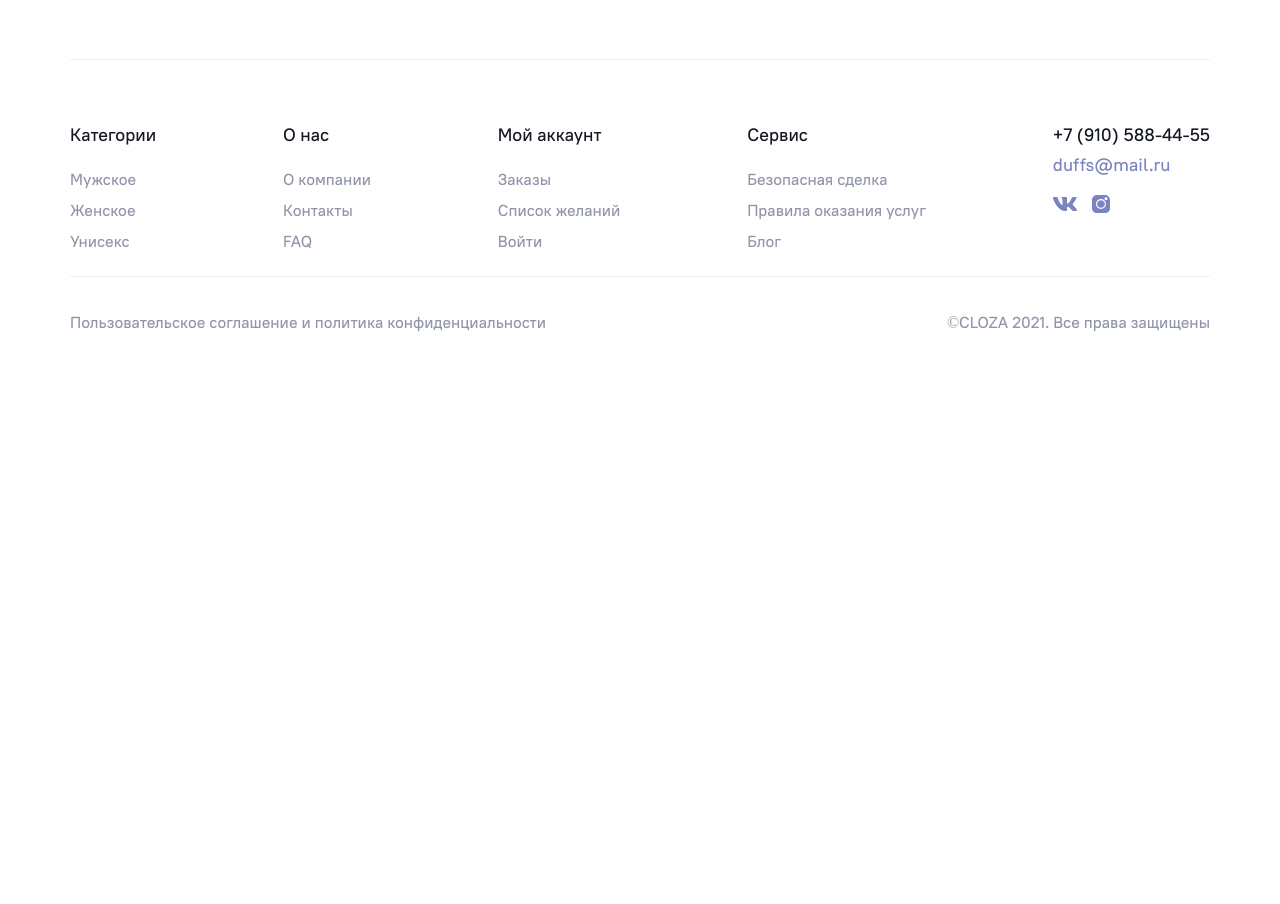
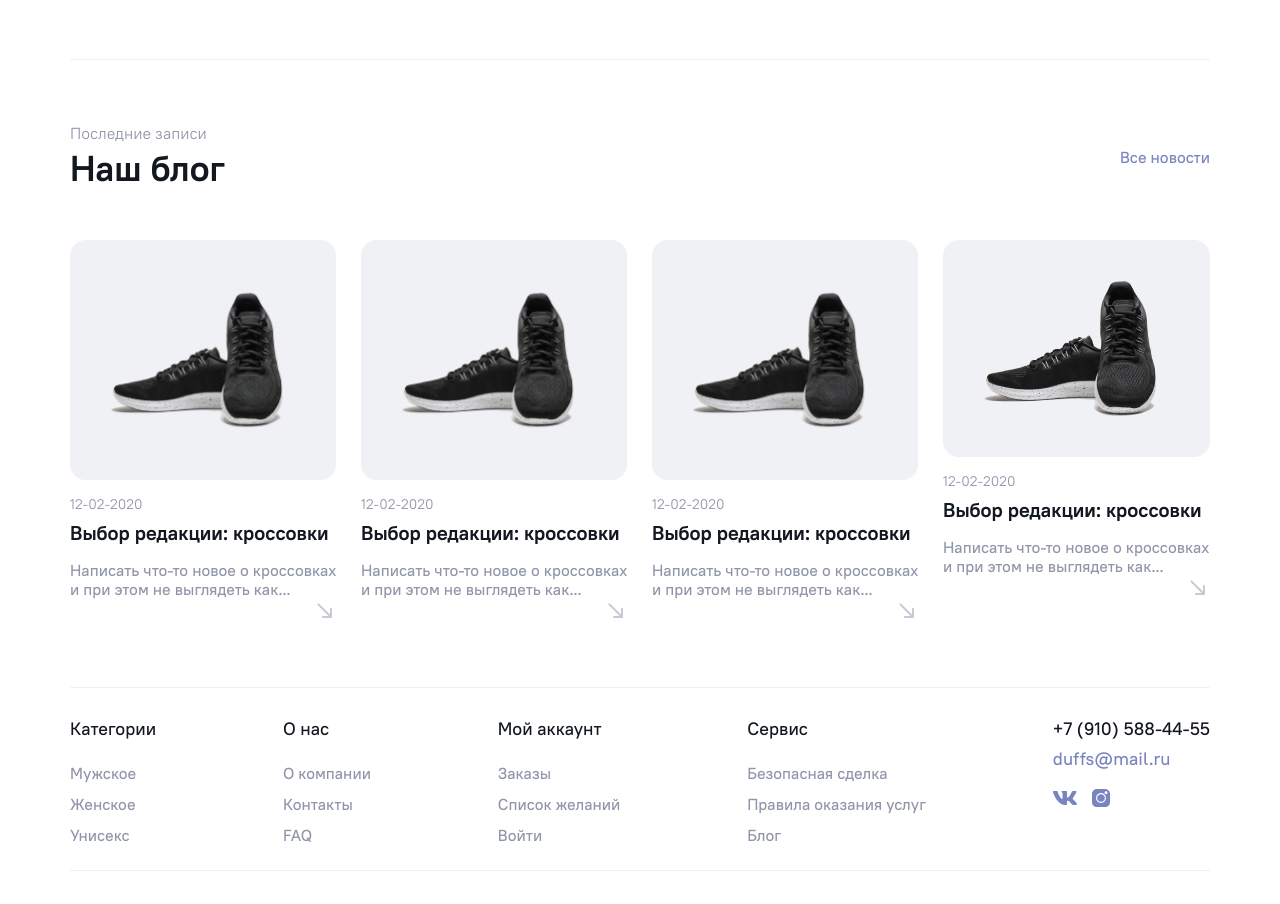
Before and after one commit to TwiZzys/Closa, a website: page app/index.html in a window 1280 px wide. Shown: the part 3460-4364 px from the top of the page. Before the commit the page ends 3827 px from the top, so only its background shows below. Drawn offline with nearby package versions, Linux system fonts and the light colour scheme; files that its build step writes are made by us from their sources.

Commit message:
Added blog section

```diff
--- a/app/index.html
+++ b/app/index.html
@@ -680,6 +680,87 @@
         </div>
       </div>
     </section>
+    <section class="blog popular">
+      <div class="container">
+        <div class="popular__inner blog__inner">
+          <div class="product-box">
+            <div class="product-box__inner">
+              <h2 class="title">
+                <span class="subtitle">
+                  Последние записи
+                </span>
+                Наш блог
+              </h2>
+              <a class="link" href="#">
+                Все новости
+              </a>
+            </div>
+          </div>
+          <div class="popular-items">
+            <a class="blog__article" href="#">
+              <img class="blog__article-img" src="images/blog/1.jpg" alt="blog image">
+              <p class="blog__article-date">
+                12-02-2020
+              </p>
+              <h5 class="blog__article-title">
+                Выбор редакции: кроссовки
+              </h5>
+              <p class="blog__article-text">
+                Написать что-то новое о кроссовках и при этом не выглядеть как...
+              </p>
+              <div class="blog__article-arrow">
+                <img class="blog__article-linkArrow" src="images/icons/blog-arrow.svg" alt="">
+              </div>
+            </a>
+            <a class="blog__article" href="#">
+              <img class="blog__article-img" src="images/blog/1.jpg" alt="blog image">
+              <p class="blog__article-date">
+                12-02-2020
+              </p>
+              <h5 class="blog__article-title">
+                Выбор редакции: кроссовки
+              </h5>
+              <p class="blog__article-text">
+                Написать что-то новое о кроссовках и при этом не выглядеть как...
+              </p>
+              <div class="blog__article-arrow">
+                <img class="blog__article-linkArrow" src="images/icons/blog-arrow.svg" alt="">
+              </div>
+            </a>
+            <a class="blog__article" href="#">
+              <img class="blog__article-img" src="images/blog/1.jpg" alt="blog image">
+              <p class="blog__article-date">
+                12-02-2020
+              </p>
+              <h5 class="blog__article-title">
+                Выбор редакции: кроссовки
+              </h5>
+              <p class="blog__article-text">
+                Написать что-то новое о кроссовках и при этом не выглядеть как...
+              </p>
+              <div class="blog__article-arrow">
+                <img class="blog__article-linkArrow" src="images/icons/blog-arrow.svg" alt="">
+              </div>
+            </a>
+            <a class="blog__article" href="#">
+              <img class="blog__article-img" src="images/blog/2.jpg" alt="blog image">
+              <p class="blog__article-date">
+                12-02-2020
+              </p>
+              <h5 class="blog__article-title">
+                Выбор редакции: кроссовки
+              </h5>
+              <p class="blog__article-text">
+                Написать что-то новое о кроссовках и при этом не выглядеть как...
+              </p>
+              <div class="blog__article-arrow">
+                <img class="blog__article-linkArrow" src="images/icons/blog-arrow.svg" alt="">
+              </div>
+            </a>
+          </div>
+        </div>
+      </div>
+    </section>
   </main>
   <footer class="footer">
     <div class="container">
--- a/app/scss/style.scss
+++ b/app/scss/style.scss
@@ -532,6 +532,40 @@
   }
 }
 
+.blog {
+  &__inner {
+    margin-bottom: 30px;
+  }
+
+  &__article {
+    width: 267px;
+    color: $gray;
+  }
+
+  &__article-img {
+    margin-bottom: 16px;
+    max-height: 240px;
+  }
+
+  &__article-date {
+    font-weight: 400;
+    font-size: 14px;
+    line-height: 17px;
+    margin-bottom: 8px;
+  }
+
+  &__article-title {
+    font-size: 20px;
+    line-height: 24px;
+    margin-bottom: 16px;
+    color: $black;
+  }
+
+  &__article-linkArrow {
+    margin-left: auto;
+  }
+}
+
 .footer {
   color: $gray;
 
```
Also changed, not shown: app/images/blog/1.jpg (added), app/images/blog/2.jpg (added), app/images/icons/blog-arrow.svg (added).
